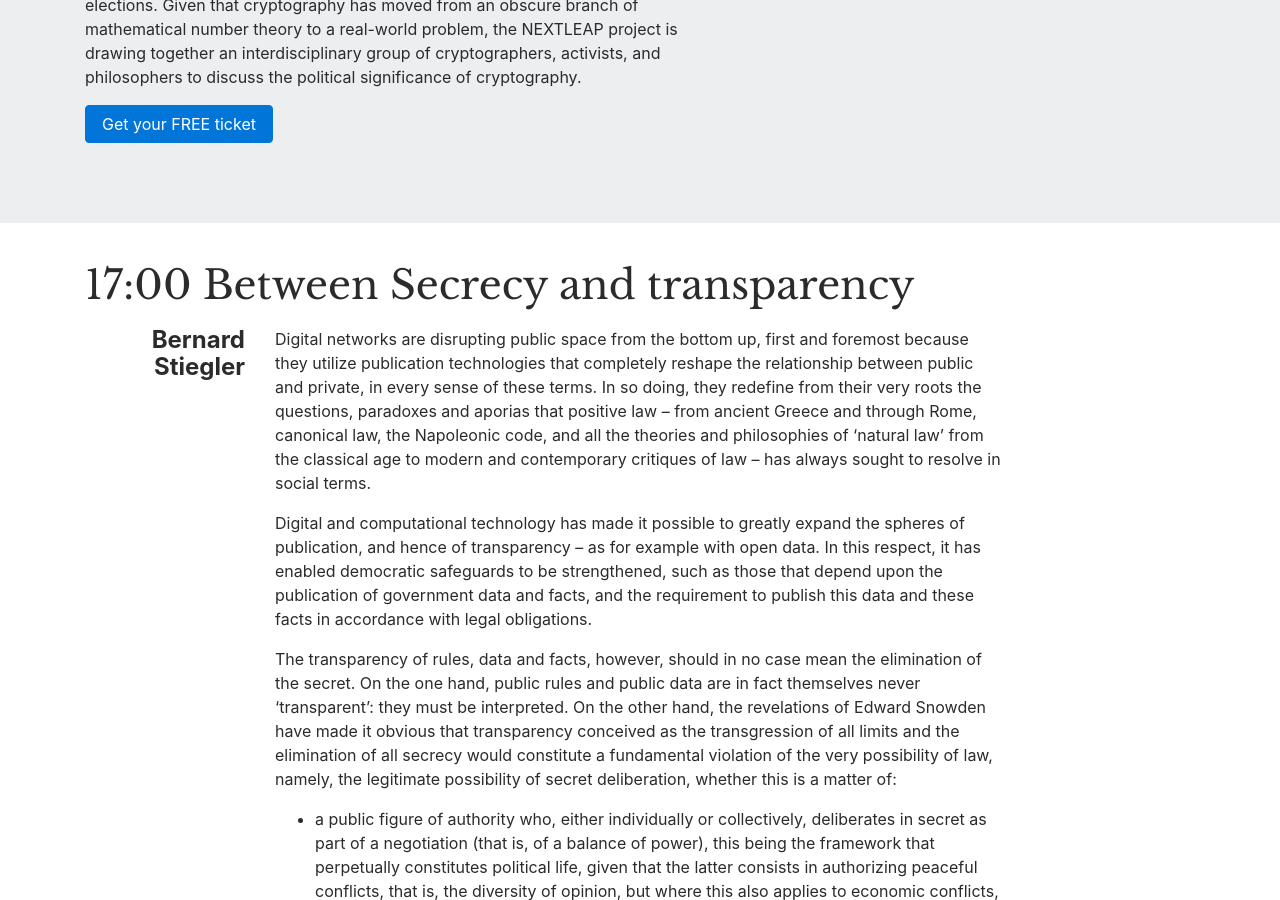
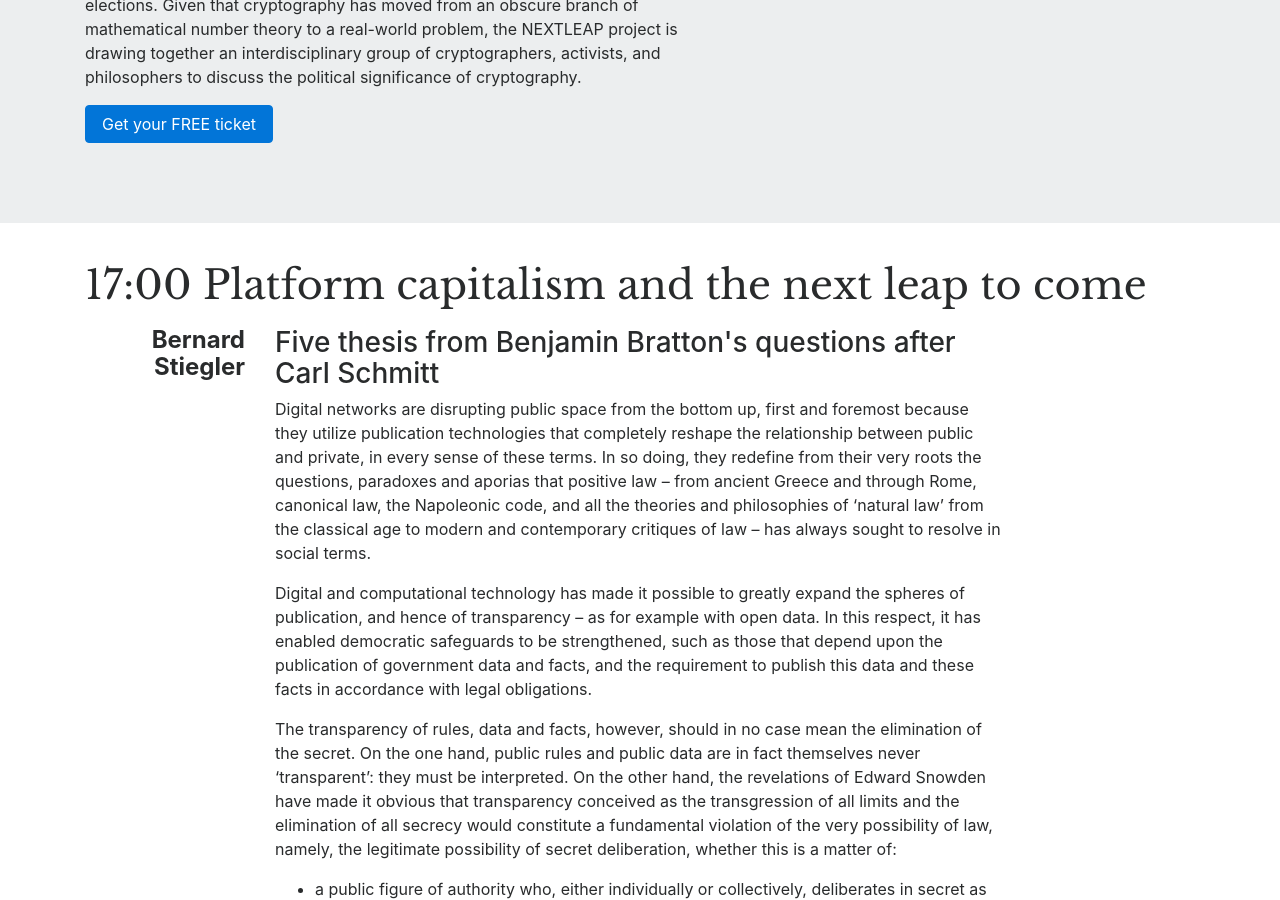
Before and after one commit to nextleap-project/nextleap-website, a Jekyll site: the page built from events/launch.html, in a window 1280 px wide and 900 px high, scrolled down 490 px. Built offline with Jekyll 4.4.1, drawn with Linux system fonts in a browser that asks for light colours; nearby versions of some CDN libraries.

Commit message:
new titles for Stiegler's talk

```diff
--- a/events/launch.html
+++ b/events/launch.html
@@ -65,7 +65,7 @@ junior_panel:
 </div>
 
 <div class="launch container">
-  <h2 id="keynote">17:00 Between Secrecy and transparency</h2>
+  <h2 id="keynote">17:00 Platform capitalism and the next leap to come</h2>
 
   <div class="row">
     <div class="col col-md-2">
@@ -75,7 +75,11 @@ junior_panel:
     </div>
 
     <div class="col col-md-8">
-      <p>Digital networks are disrupting public space from the bottom up, first and foremost because they utilize publication technologies that completely reshape the relationship between public and private, in every sense of these terms. In so doing, they redefine from their very roots the questions, paradoxes and aporias that positive law – from ancient Greece and through Rome, canonical law, the Napoleonic code, and all the theories and philosophies of ‘natural law’ from the classical age to modern and contemporary critiques of law – has always sought to resolve in social terms.</p>
+
+    <h3 style="text-align: left;">Five thesis from Benjamin Bratton's questions after Carl Schmitt</h3>
+
+
+    <p>Digital networks are disrupting public space from the bottom up, first and foremost because they utilize publication technologies that completely reshape the relationship between public and private, in every sense of these terms. In so doing, they redefine from their very roots the questions, paradoxes and aporias that positive law – from ancient Greece and through Rome, canonical law, the Napoleonic code, and all the theories and philosophies of ‘natural law’ from the classical age to modern and contemporary critiques of law – has always sought to resolve in social terms.</p>
 
       <p>Digital and computational technology has made it possible to greatly expand the spheres of publication, and hence of transparency – as for example with open data. In this respect, it has enabled democratic safeguards to be strengthened, such as those that depend upon the publication of government data and facts, and the requirement to publish this data and these facts in accordance with legal obligations.</p>
 
```
